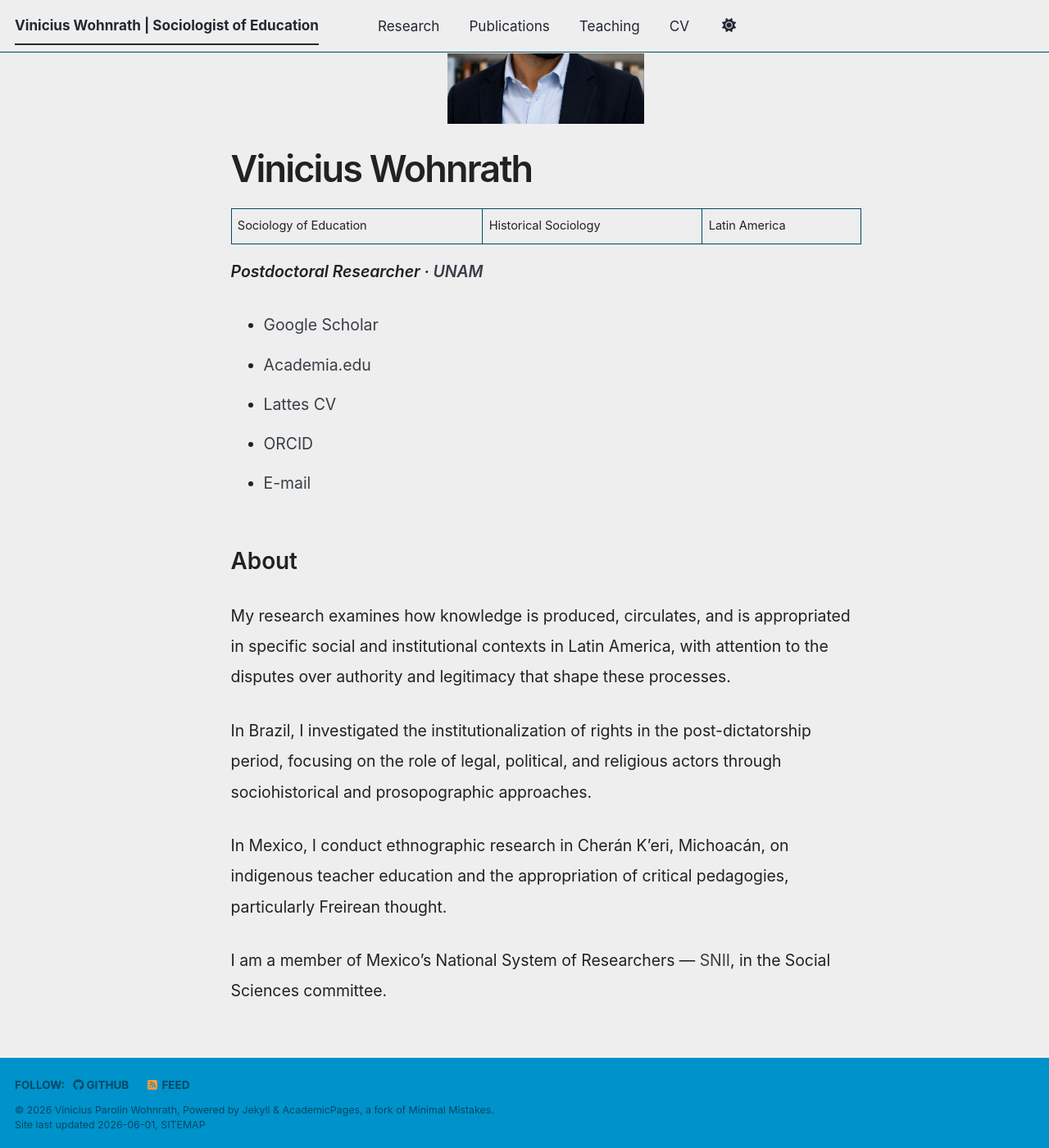
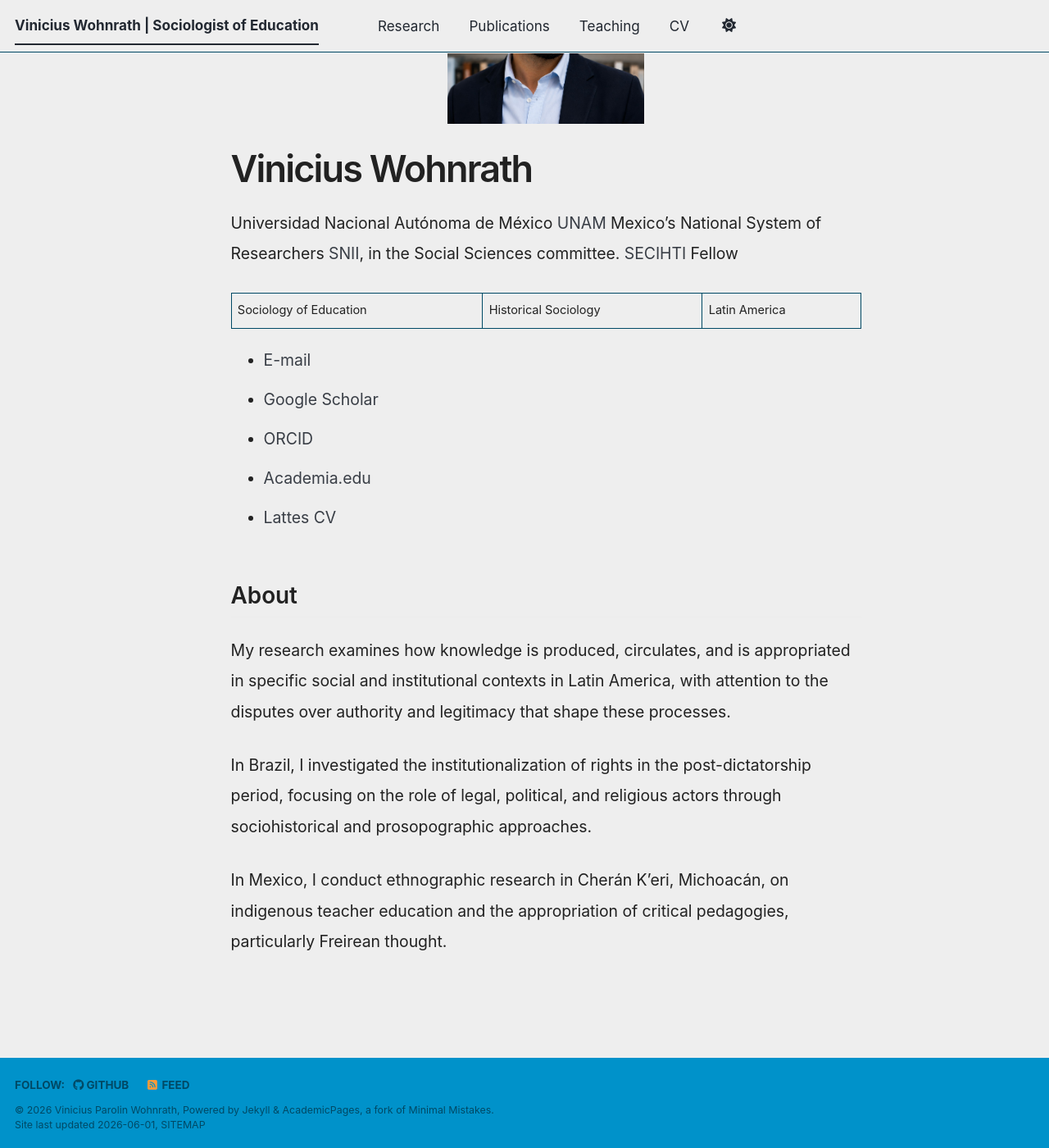
Before and after one commit to viniciuswohnrath/viniciuswohnrath.github.io, a Jekyll site: the page built from _pages/about.md, in a window 1280 px wide and 1400 px high, scrolled down 210 px. Shown: the whole window at 82% size. Built offline with Jekyll 4.4.1, drawn with Linux system fonts in a browser that asks for light colours; a script bundle is joined from its source files by our own code; library files that are not in the unit come from our copies.

Commit message:
Update about.md

```diff
--- a/_pages/about.md
+++ b/_pages/about.md
@@ -13,15 +13,20 @@ classes: wide
 
 # Vinicius Wohnrath
 
+Universidad Nacional Autónoma de México [UNAM](https://www.unam.mx/)
+Mexico's National System of Researchers [SNII](https://es.wikipedia.org/wiki/Sistema_Nacional_de_Investigadoras_e_Investigadores_(M%C3%A9xico)), in the Social Sciences committee.
+[SECIHTI](https://secihti.mx/) Fellow
+
 Sociology of Education | Historical Sociology | Latin America
 
-***Postdoctoral Researcher · [UNAM](https://www.unam.mx/)***
 
+
+* [E-mail](mailto:vinicius.wohnrath@gmail.com)
 * [Google Scholar](https://scholar.google.com/citations?hl=es&user=jqzpjAYAAAAJ)
+* [ORCID](https://orcid.org/0000-0001-5717-0906)
 * [Academia.edu](https://unam1.academia.edu/ViniciusWohnrath)
 * [Lattes CV](http://lattes.cnpq.br/1701305518221688)
-* [ORCID](https://orcid.org/0000-0001-5717-0906)
-* [E-mail](mailto:vinicius.wohnrath@gmail.com)
+
 
 
 ## About
@@ -31,5 +36,3 @@ My research examines how knowledge is produced, circulates, and is appropriated
 In Brazil, I investigated the institutionalization of rights in the post-dictatorship period, focusing on the role of legal, political, and religious actors through sociohistorical and prosopographic approaches.
 
 In Mexico, I conduct ethnographic research in Cherán K'eri, Michoacán, on indigenous teacher education and the appropriation of critical pedagogies, particularly Freirean thought.
-
-I am a member of Mexico's National System of Researchers — [SNII](https://es.wikipedia.org/wiki/Sistema_Nacional_de_Investigadoras_e_Investigadores_(M%C3%A9xico)), in the Social Sciences committee.
```
